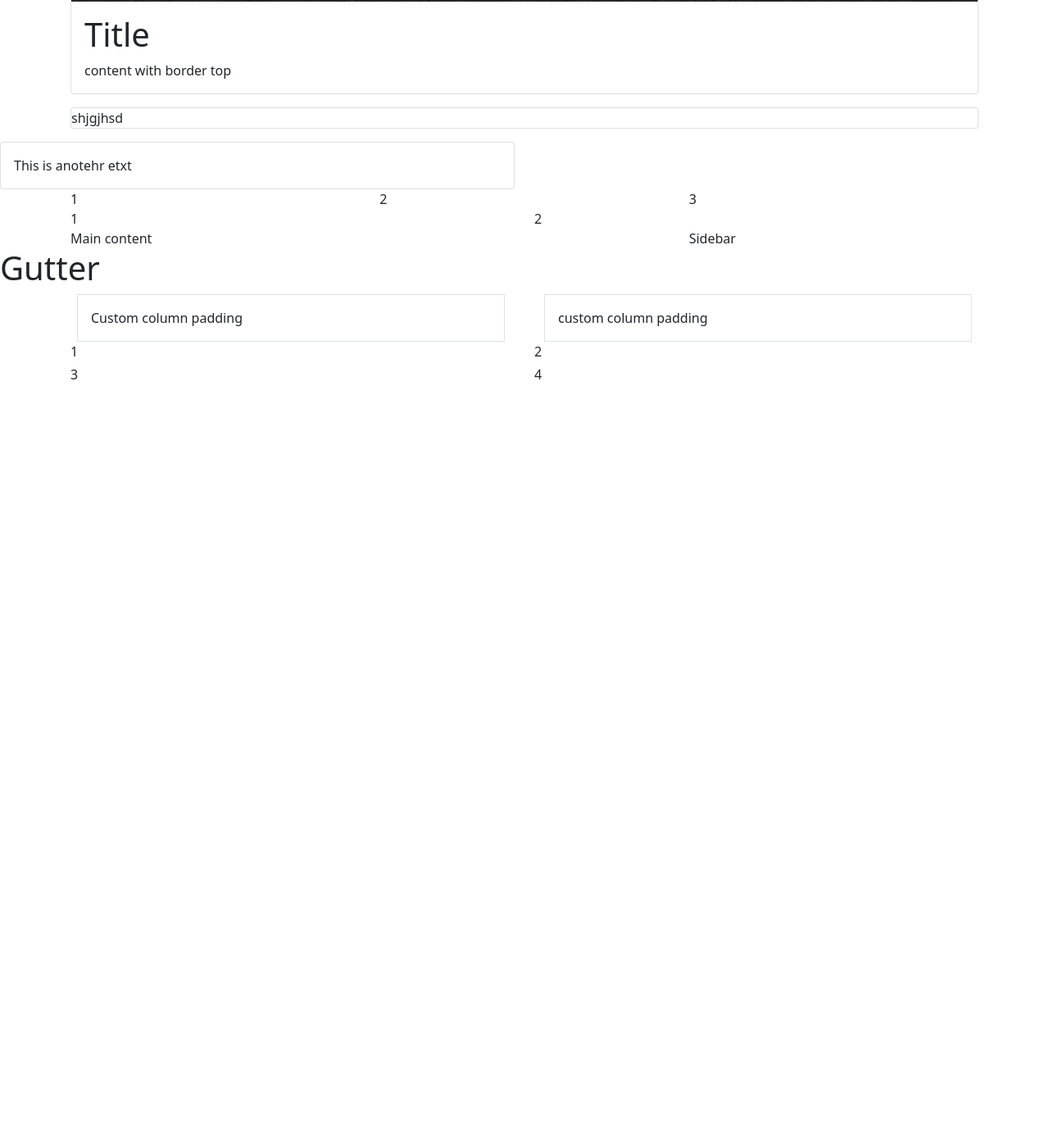
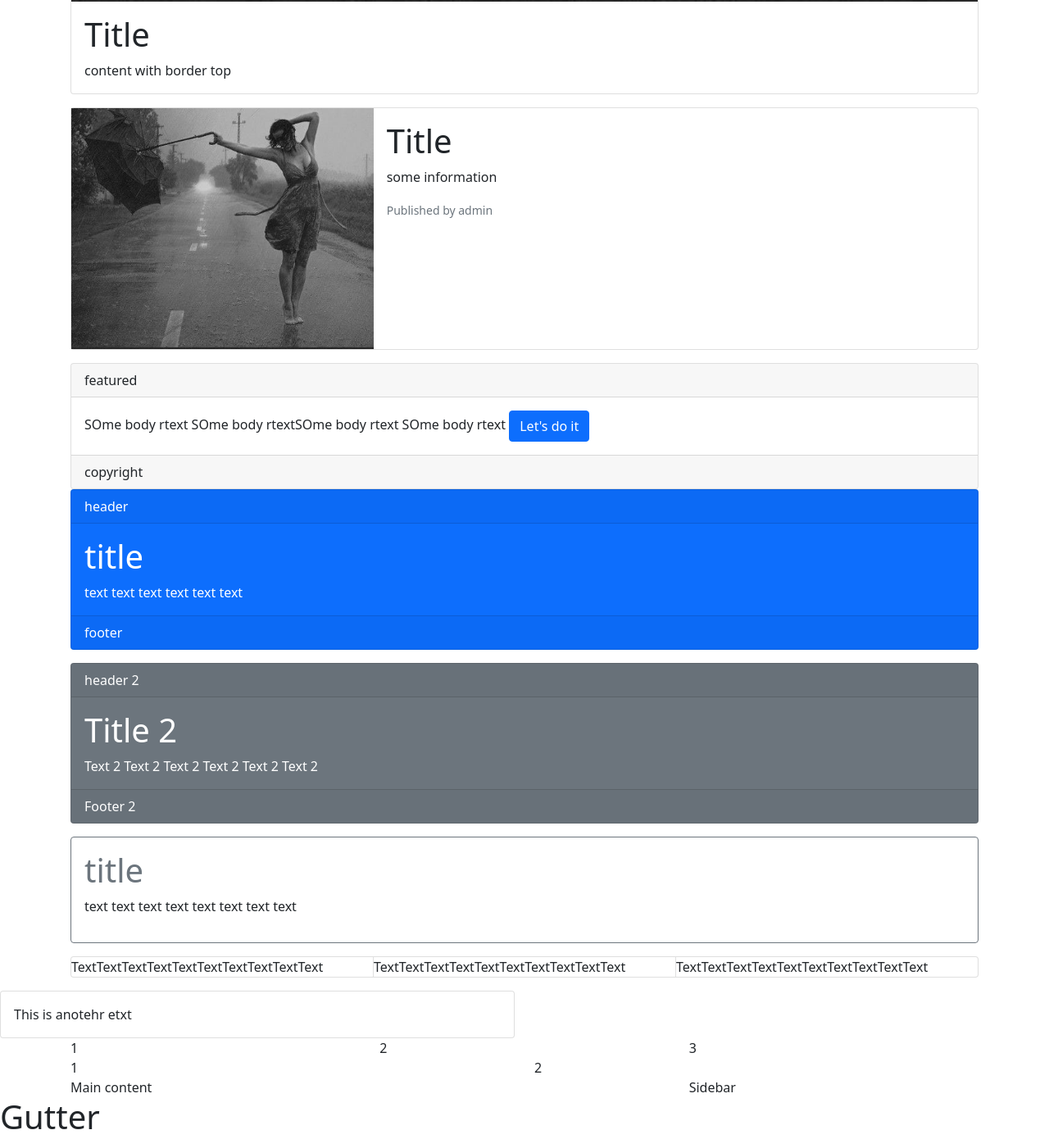
Before and after one commit to kasra6/Bootstrap-5-alpha, a plain HTML site: page index.html in a window 1280 px wide. Shown: the part 1280-2670 px from the top of the page at 82% size. Before the commit the page ends 1749 px from the top, so only its background shows below. Drawn offline with nearby package versions, Linux system fonts and the light colour scheme.

Commit message:
latest updates

```diff
--- a/index.html
+++ b/index.html
@@ -64,7 +64,72 @@
 
     <div class="card mb-3">
       <div class="row g-0">
-        shjgjhsd
+        <div class="col md-4">
+          <img class="img-fluid" src="./images/image.jpg">
+        </div>
+        <div class="col-md-8">
+          <div class="card-body">
+            <h1 class="card-title">Title</h1>
+            <p class="card-text">some information</p>
+            <p class="card-text"><small class="text-muted">Published by admin</small></p>
+          </div>
+        </div>
+      </div>
+    </div>
+
+    <div class="card">
+      <div class="card-header">
+        featured
+      </div>
+      <div class="card-body">
+        SOme body rtext SOme body rtextSOme body rtext SOme body rtext
+        <a class="btn btn-primary" href="#">Let's do it</a>
+      </div>
+      <div class="card-footer">
+        copyright
+      </div>
+    </div>
+
+    <div class="card text-white bg-primary mb-3">
+      <div class="card-header">
+        header
+      </div>
+      <div class="card-body">
+        <h1 class="card-title">title</h1>
+        <p class="card-text">text text text text text text </p>
+      </div>
+      <div class="card-footer">footer</div>
+    </div>
+
+    <div class="card text-white bg-secondary mb-3">
+      <div class="card-header">
+        header 2
+      </div>
+      <div class="card-body">
+        <h1 class="card-title">Title 2</h1>
+        <p class="card-text">Text 2 Text 2 Text 2 Text 2 Text 2 Text 2 </p>
+      </div>
+      <div class="card-footer">Footer 2</div>
+    </div>
+
+    <div class="card border-secondary mb-3">
+      <div class="card-body">
+        <h1 class="card-title text-secondary">title</h1>
+        <p>text text text text text text text text </p>
+      </div>
+    </div>
+
+    <div class="card-group my-3">
+      <div class="card">
+        <p class="card-text">TextTextTextTextTextTextTextTextTextText</p>
+      </div>
+
+      <div class="card">
+        <p class="card-text">TextTextTextTextTextTextTextTextTextText</p>
+      </div>
+
+      <div class="card">
+        <p class="card-text">TextTextTextTextTextTextTextTextTextText</p>
       </div>
     </div>
   </div>
```
